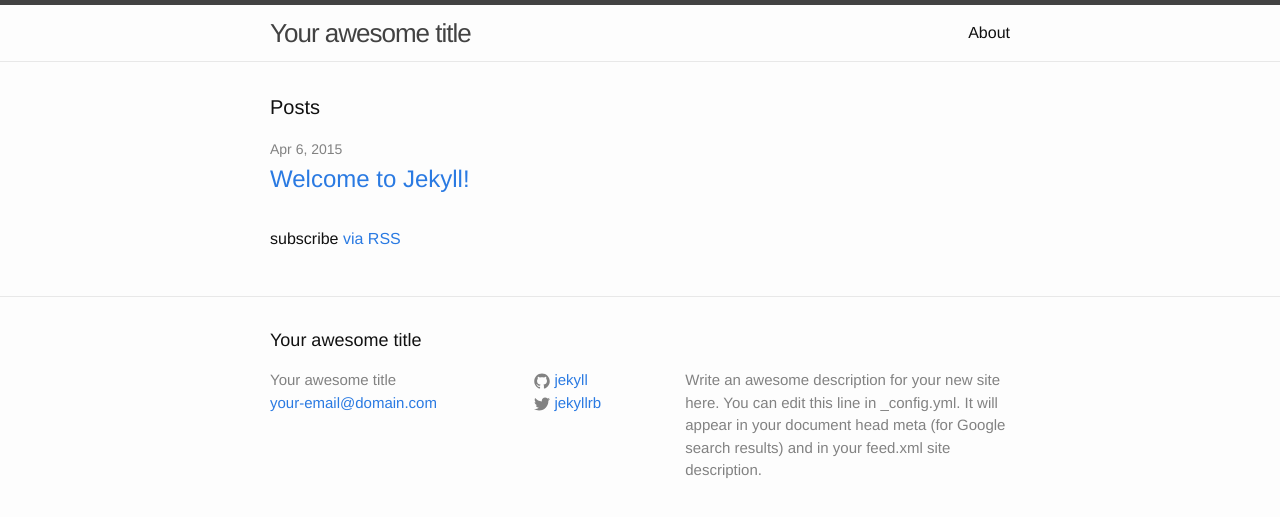
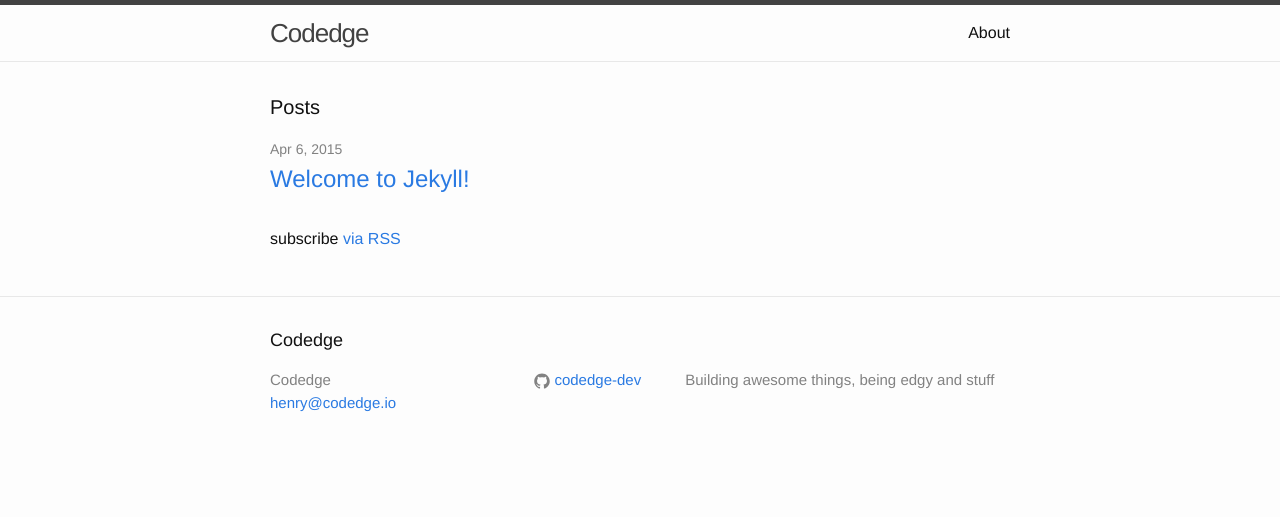
Before and after one commit to codedge-dev/codedge-dev.github.io, a Jekyll site: the page built from blog/index.html, in a window 1280 px wide. Shown: the top 517 px of the page. Built offline with Jekyll 4.4.1, drawn with Linux system fonts in a browser that asks for light colours.

Commit message:
Changed config.yml stuff

```diff
--- a/blog/_config.yml
+++ b/blog/_config.yml
@@ -1,14 +1,11 @@
 # Site settings
-title: Your awesome title
-email: your-email@domain.com
+title: Codedge
+email: henry@codedge.io
 description: > # this means to ignore newlines until "baseurl:"
-  Write an awesome description for your new site here. You can edit this
-  line in _config.yml. It will appear in your document head meta (for
-  Google search results) and in your feed.xml site description.
-baseurl: "" # the subpath of your site, e.g. /blog/
-url: "http://yourdomain.com" # the base hostname & protocol for your site
-twitter_username: jekyllrb
-github_username:  jekyll
+    Building awesome things, being edgy and stuff
+baseurl: "/blog" # the subpath of your site, e.g. /blog/
+url: "http://codedge.io" # the base hostname & protocol for your site
+github_username:  codedge-dev
 
 # Build settings
 markdown: kramdown
```
